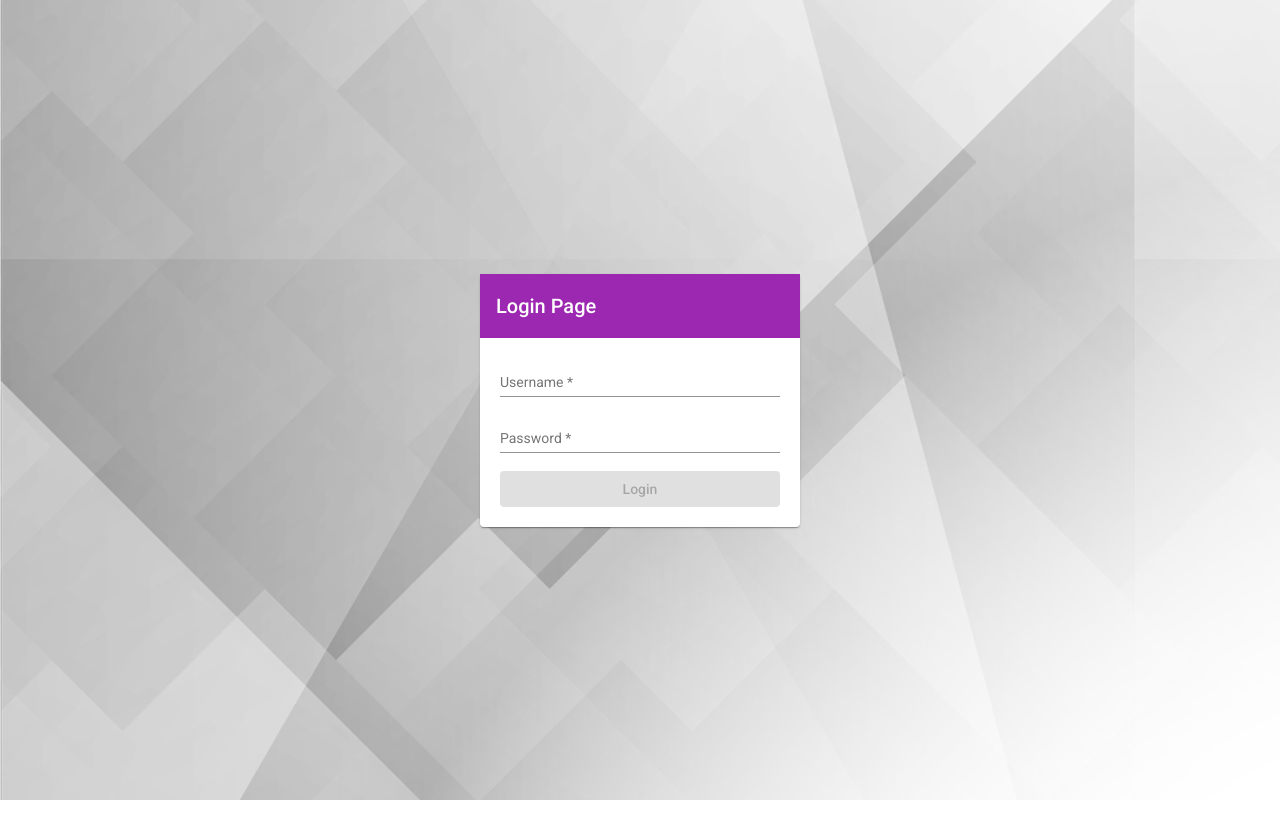
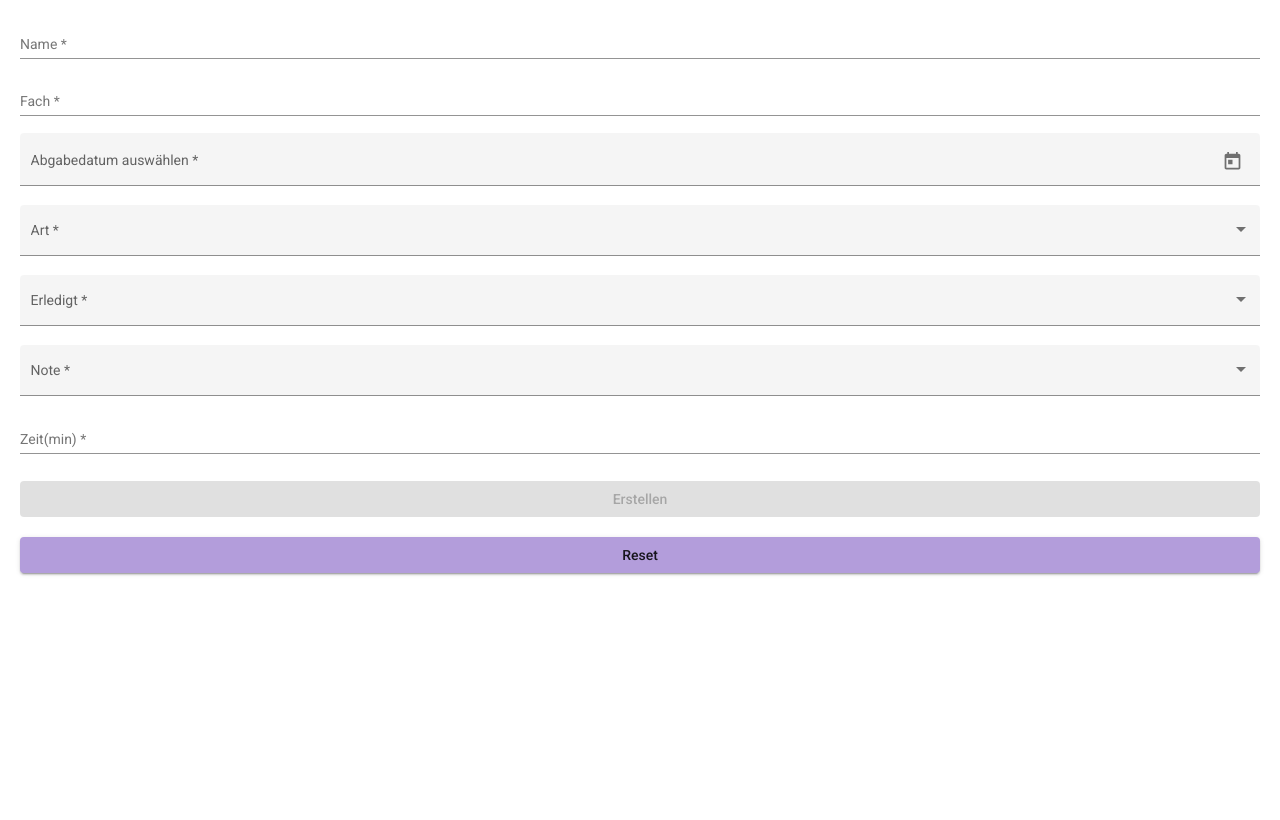
Before and after one commit to kerlub17/SchoolPlus, an Angular app in the folder SchoolPlus/: page /newtask in a window 1280 px wide. Before the commit this address led to /login. Built offline with nearby package versions, Linux system fonts and the light colour scheme.

Commit message:
new task function added

```diff
--- a/SchoolPlus/src/app/app-routing.module.ts
+++ b/SchoolPlus/src/app/app-routing.module.ts
@@ -4,12 +4,14 @@ import {HomeComponent} from "./home/home.component";
 import {TasksComponent} from "./tasks/tasks.component";
 import {LoginComponent} from "./login/login.component";
 import {NavComponent} from "./nav/nav.component";
+import {NewtaskComponent} from "./newtask/newtask.component";
 
 const routes: Routes = [
   {path: 'home',component:HomeComponent},
   {path: 'tasks',component:TasksComponent},
   {path: 'login',component:LoginComponent},
   {path: 'nav', component:NavComponent},
+  {path: 'newtask',component:NewtaskComponent},
   {path: '**', redirectTo: '/login'}
 
 ];
--- a/SchoolPlus/src/app/login/login.component.ts
+++ b/SchoolPlus/src/app/login/login.component.ts
@@ -16,8 +16,8 @@ export class LoginComponent implements OnInit{
 
   readonly ROOT_URL = 'http://localhost:8080/auth?';
 
-  posts!: Object
-  loggedInQuery: string = "";
+  posts!: Object;
+  loggedInQuery: string = "error";
   wrongInput: boolean = false;
   isLoadingResults = false;
 
@@ -70,6 +70,10 @@ export class LoginComponent implements OnInit{
     }
 
     console.log(localStorage.getItem('loggedOutText'));
+    if(this.loggedInQuery.includes("error"))
+    {
+      localStorage.setItem('loggedIn', "false");
+    }
   }
 
 }
--- a/SchoolPlus/src/app/nav/nav.component.html
+++ b/SchoolPlus/src/app/nav/nav.component.html
@@ -7,7 +7,7 @@
     <mat-nav-list>
       <a mat-list-item routerLink="/home">Übersicht</a>
       <a mat-list-item routerLink="/tasks">Aufgaben</a>
-      <a mat-list-item routerLink="/login">Login</a>
+      <a mat-list-item routerLink="/newtask">Create new Task</a>
    </mat-nav-list>
   </mat-sidenav>
   <mat-sidenav-content>
--- /dev/null
+++ b/SchoolPlus/src/app/newtask/newtask.component.css
@@ -0,0 +1,8 @@
+.newtask-form {
+  margin: 20px;
+}
+
+button {
+  margin-bottom: 10px;
+  margin-top: 10px;
+}
--- /dev/null
+++ b/SchoolPlus/src/app/newtask/newtask.component.html
@@ -0,0 +1,47 @@
+<form fxLayoutAlign="stretch" fxLayout="column" class="newtask-form" #newTaskForm="ngForm" (ngSubmit)="onNewTask(newTaskForm.value, newTaskForm)">
+  <mat-form-field>
+    <input matInput type="text" ngModel name="name" placeholder="Name" required>
+  </mat-form-field>
+  <mat-form-field>
+    <input matInput type="text" ngModel name="fach" placeholder="Fach" required>
+  </mat-form-field>
+  <mat-form-field appearance="fill">
+    <mat-label>Abgabedatum auswählen</mat-label>
+    <input matInput [matDatepicker]="picker" ngModel name="datum" placeholder="Datum" required>
+    <mat-datepicker-toggle matSuffix [for]="picker"></mat-datepicker-toggle>
+    <mat-datepicker  #picker disabled="false"></mat-datepicker>
+  </mat-form-field>
+  <mat-form-field appearance="fill">
+    <mat-label>Art</mat-label>
+    <mat-select [(ngModel)]="selectedArt" name="art" placeholder="Art" required>
+      <mat-option *ngFor="let art of arts" [value]="art.value">
+        {{art.value}}
+      </mat-option>
+    </mat-select>
+  </mat-form-field>
+  <mat-form-field appearance="fill">
+    <mat-label>Erledigt</mat-label>
+    <mat-select [(ngModel)]="selectedDone" name="done" placeholder="Done" required>
+      <mat-option *ngFor="let doneOption of done" [value]="doneOption.value">
+        {{doneOption.value}}
+      </mat-option>
+    </mat-select>
+  </mat-form-field>
+  <mat-form-field appearance="fill">
+    <mat-label>Note</mat-label>
+    <mat-select [(ngModel)]="selectedNote" name="note" placeholder="Note" required>
+      <mat-option *ngFor="let noteOption of note" [value]="noteOption.value">
+        {{noteOption.value}}
+      </mat-option>
+    </mat-select>
+  </mat-form-field>
+  <mat-form-field>
+    <input matInput type="text" ngModel name="zeit" placeholder="Zeit(min)" required>
+  </mat-form-field>
+
+  <button *ngIf="newTaskForm.valid else buttonDisabled " color="primary" mat-raised-button type="submit">Erstellen</button>
+  <ng-template #buttonDisabled><button disabled color="primary" mat-raised-button type="submit" >Erstellen</button></ng-template>
+
+  <button color="accent" mat-raised-button type="reset">Reset</button>
+
+</form>
--- /dev/null
+++ b/SchoolPlus/src/app/newtask/newtask.component.ts
@@ -0,0 +1,61 @@
+import { Component, OnInit } from '@angular/core';
+import {NgForm} from "@angular/forms";
+import {HttpClient} from "@angular/common/http";
+
+@Component({
+  selector: 'app-newtask',
+  templateUrl: './newtask.component.html',
+  styleUrls: ['./newtask.component.css']
+})
+export class NewtaskComponent implements OnInit {
+
+  readonly ROOT_URL = 'http://localhost:8080/newtask?';
+
+  constructor(private http: HttpClient) { }
+
+  selectedArt!: string;
+  selectedDone!: string;
+  selectedNote!: string;
+  posts!: Object;
+  taskQuery: String = "";
+
+
+  arts = [
+    { id: 1, value: 'Aufgabe' },
+    { id: 2, value: 'Test' }];
+
+  done = [
+    { id: 1, value: 'nein' },
+    { id: 2, value: 'ja' }];
+
+  note = [
+    { id: 1, value: 1 },
+    { id: 2, value: 2 },
+    { id: 3, value: 3 },
+    { id: 4, value: 4 },
+    { id: 5, value: 5 },
+    { id: 6, value: 0 },]
+
+  onNewTask(values: any, form: NgForm) {
+    this.http.get(this.ROOT_URL + 'name=' + values.name.toString()
+      + '&subject=' + values.fach.toString()
+      + '&date=' + values.datum
+      + '&type=' + values.art
+      + '&done=' + values.done
+      + '&note=' + values.note
+      + '&time=' + values.zeit.toString()).subscribe(value => {
+      this.posts = value;
+    })
+  }
+
+  ngOnInit() {
+
+  }
+
+  onClear() {
+
+  }
+
+
+
+}
--- a/SchoolPlus/src/app/tasks/tasks.component.html
+++ b/SchoolPlus/src/app/tasks/tasks.component.html
@@ -1,5 +1,11 @@
 <div class="grid-container">
     <h1 class="mat-h1">Aufgaben</h1>
+
+  <button mat-raised-button type="submit" color="primary" (click)="createTask()">
+    <mat-icon>create</mat-icon>
+    <span class="logoutLabel">Create</span>
+  </button>
+
   <mat-form-field appearance="standard">
     <mat-label>Filter</mat-label>
     <input matInput (keyup)="applyFilter($event)" placeholder="z.B. Mathe" #input>
@@ -15,7 +21,7 @@
       </ng-container>
 
       <!-- Name Column -->
-      <ng-container matColumnDef="name">
+      <ng-container matColumnDef="name" class="name-column">
         <th mat-header-cell *matHeaderCellDef mat-sort-header> Name </th>
         <td mat-cell *matCellDef="let row"> {{row.name}} </td>
       </ng-container>
@@ -52,7 +58,7 @@
 
       <!-- Datum Column -->
       <ng-container matColumnDef="time">
-        <th mat-header-cell *matHeaderCellDef mat-sort-header> Zeit </th>
+        <th mat-header-cell *matHeaderCellDef mat-sort-header> Zeit(min) </th>
         <td mat-cell *matCellDef="let row"> {{row.time}} </td>
       </ng-container>
 
@@ -65,6 +71,6 @@
       </tr>
     </table>
 
-    <mat-paginator [pageSizeOptions]="[5, 10, 25, 100]"></mat-paginator>
+    <mat-paginator [pageSizeOptions]="[6, 12, 18, 50]"></mat-paginator>
   </div>
 </div>
--- a/SchoolPlus/src/app/tasks/tasks.component.ts
+++ b/SchoolPlus/src/app/tasks/tasks.component.ts
@@ -5,13 +5,14 @@ import {MatPaginator} from "@angular/material/paginator";
 import {MatSort} from "@angular/material/sort";
 import {TasksService} from "../services/tasks.service";
 import {Task} from "../beans/task";
+import {MatDialog, MatDialogConfig} from "@angular/material/dialog";
 
 @Component({
   selector: 'app-tasks',
   templateUrl: './tasks.component.html',
   styleUrls: ['./tasks.component.css']
 })
-export class TasksComponent implements OnInit, AfterViewInit  {
+export class TasksComponent implements OnInit {
 //"id":9,"name":"mathe-HÜ","subject":"Mathe","date":"20210630","type":"Hausaufgabe","done":false,"note":0,"time":120
   displayedColumns = ['id', 'name', 'subject', 'date', 'type', 'done', 'note', 'time'];
   tasktable: Task[];
@@ -22,7 +23,7 @@ export class TasksComponent implements OnInit, AfterViewInit  {
   @ViewChild(MatPaginator) paginator!: MatPaginator;
   @ViewChild(MatSort) sort!: MatSort;
 
-  constructor(private taskService: TasksService) {
+  constructor(private taskService: TasksService, private dialog: MatDialog) {
     this.tasktable = [];
 
   }
@@ -37,10 +38,6 @@ export class TasksComponent implements OnInit, AfterViewInit  {
     })
   }
 
-  ngAfterViewInit() {
-
-  }
-
   applyFilter(event: Event) {
     const filterValue = (event.target as HTMLInputElement).value;
     this.dataSource.filter = filterValue.trim().toLowerCase();
@@ -50,4 +47,9 @@ export class TasksComponent implements OnInit, AfterViewInit  {
     }
   }
 
+  createTask()
+  {
+    //this.dialog.open()
+  }
+
 }
--- a/SchoolPlus/src/custom-theme.scss
+++ b/SchoolPlus/src/custom-theme.scss
@@ -13,7 +13,7 @@
 // (imported above). For each palette, you can optionally specify a default, lighter, and darker
 // hue. Available color palettes: https://material.io/design/color/
 $SchoolPlus-primary: mat-palette($mat-purple, 500);
-$SchoolPlus-accent: mat-palette($mat-pink);
+$SchoolPlus-accent: mat-palette($mat-deep-purple, 200);
 $SchoolPlus-warn: mat-palette($mat-red);
 
 
```
Also changed, not shown: SchoolPlus/src/app/app.module.ts (+19 -2 lines), 2 other files (tests, documents, lock files or other folders).
